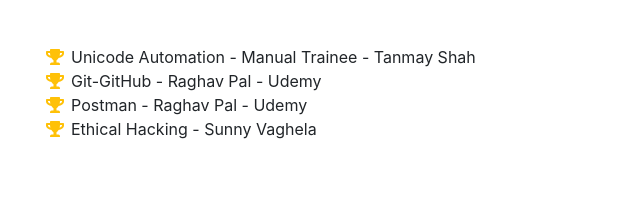
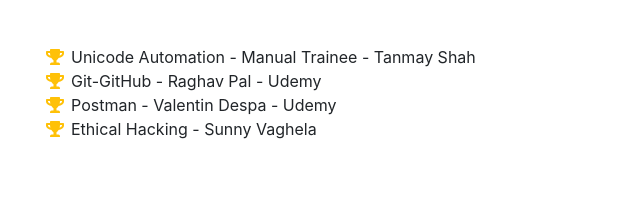
Before and after one commit to JigarSony/JigarSony.github.io, a website with bundled scripts: page index.html in a window 1280 px wide. Shown: the part 4600-4800 px from the top of the page, 289-929 px from the left. Built offline with nearby package versions, Linux system fonts and the light colour scheme; a web font is replaced by a local one.

Commit message:
Update index.html

```diff
--- a/index.html
+++ b/index.html
@@ -301,7 +301,7 @@
             Git-GitHub - Raghav Pal - Udemy</li>
           <li>
             <i class="fa-li fa fa-trophy text-warning"></i>
-            Postman - Raghav Pal - Udemy</li>
+            Postman - Valentin Despa - Udemy</li>
           <li>
             <i class="fa-li fa fa-trophy text-warning"></i>
             Ethical Hacking - Sunny Vaghela</li>
```
